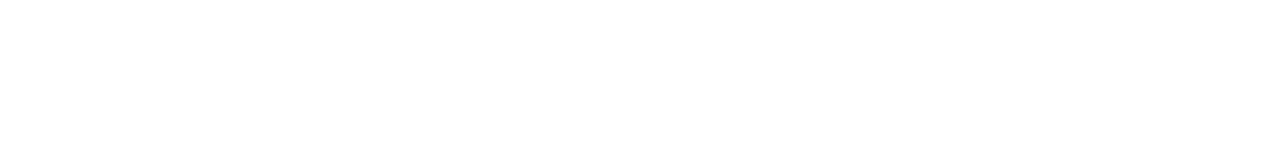
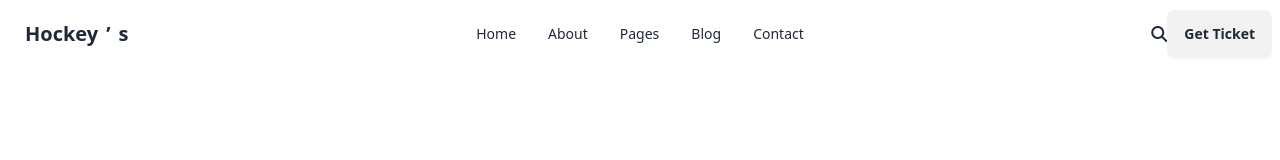
Before and after one commit to TajTanvir1/Assignment-3, a plain HTML site: page index.html in a window 1280 px wide. Drawn offline with nearby package versions, Linux system fonts and the light colour scheme.

Commit message:
Nav bar update

```diff
--- a/index.html
+++ b/index.html
@@ -1,11 +1,93 @@
 <!DOCTYPE html>
-<html lang="en">
+<html lang="en" data-theme="light">
+
 <head>
    <meta charset="UTF-8">
    <meta name="viewport" content="width=device-width, initial-scale=1.0">
-   <title>Assignment 3</title>
+   <title>Hockey’s</title>
+
+   <!-- Tailwind & Daisy UI -->
+   <link href="https://cdn.jsdelivr.net/npm/daisyui@4.6.0/dist/full.min.css" rel="stylesheet" type="text/css" />
+   <script src="https://cdn.tailwindcss.com"></script>
+
+   <!-- Customize codes -->
+   <script>
+      tailwind.config = {
+         theme: {
+            extend: {
+               colors: {
+                  clifford: '#da373d',
+               }
+            }
+         }
+      }
+   </script>
+
+   <!-- Google Fonts Manrope -->
+   <link rel="preconnect" href="https://fonts.googleapis.com">
+   <link rel="preconnect" href="https://fonts.gstatic.com" crossorigin>
+   <link href="https://fonts.googleapis.com/css2?family=Manrope:wght@400;500;600;700;800&display=swap" rel="stylesheet">
+
+   <!-- Font Awesome Icons -->
+   <script src="https://kit.fontawesome.com/325b5f103a.js" crossorigin="anonymous"></script>
+
+   <style>
+      .font-manrope{
+         font-family: 'Manrope', sans-serif;
+      }
+   </style>
 </head>
+
 <body>
+   <!-- Nav section start -->
+   <nav>
+      <div class="navbar bg-base-100">
+         <div class="navbar-start">
+           <div class="dropdown">
+             <div tabindex="0" role="button" class="btn btn-ghost lg:hidden">
+               <svg xmlns="http://www.w3.org/2000/svg" class="h-5 w-5" fill="none" viewBox="0 0 24 24" stroke="currentColor"><path stroke-linecap="round" stroke-linejoin="round" stroke-width="2" d="M4 6h16M4 12h8m-8 6h16" /></svg>
+             </div>
+             <ul tabindex="0" class="menu menu-sm dropdown-content mt-3 z-[1] p-2 shadow bg-base-100 rounded-box w-52">
+               <li><a>Home</a></li>
+               <li><a>About</a></li>
+               <li><a>Pages</a></li>
+               <li><a>Blog</a></li>
+               <li><a>Contact</a></li>
+             </ul>
+           </div>
+           <a class="btn btn-ghost text-xl">Hockey<span>’</span>s</a>
+         </div>
+         <div class="navbar-center hidden lg:flex">
+           <ul class="menu menu-horizontal px-1">
+            <li><a>Home</a></li>
+            <li><a>About</a></li>
+            <li><a>Pages</a></li>
+            <li><a>Blog</a></li>
+            <li><a>Contact</a></li>
+           </ul>
+         </div>
+         <div class="navbar-end">
+            <i class="fa-solid fa-magnifying-glass"></i>
+           <a class="btn">Get Ticket</a>
+         </div>
+       </div>
+   </nav>
 
+   <!-- Header Section Start -->
+   <Header>
+      <!-- Banner Section -->
+
+   </Header>
+
+   <!-- Main Section Start -->
+   <main>
+
+   </main>
+
+   <!-- Footer Section Start -->
+   <footer>
+
+   </footer>
 </body>
+
 </html>
--- /dev/null
+++ b/tailwind.config.js
@@ -0,0 +1,8 @@
+/** @type {import('tailwindcss').Config} */
+module.exports = {
+   content: ["./src/**/*.{html,js}"],
+   theme: {
+     extend: {},
+   },
+   plugins: [],
+ }
```
Also changed, not shown: Images/1.png (added), Images/10.png (added), Images/11.png (added), Images/2.png (added), Images/3.png (added), Images/4.png (added), Images/5.png (added), Images/6.png (added), Images/7.png (added), Images/8.png (added), Images/9.png (added), Images/Group 1171275317.png (added), Images/Group 1171275318.png (added), Images/Group 1171275321.png (added).
